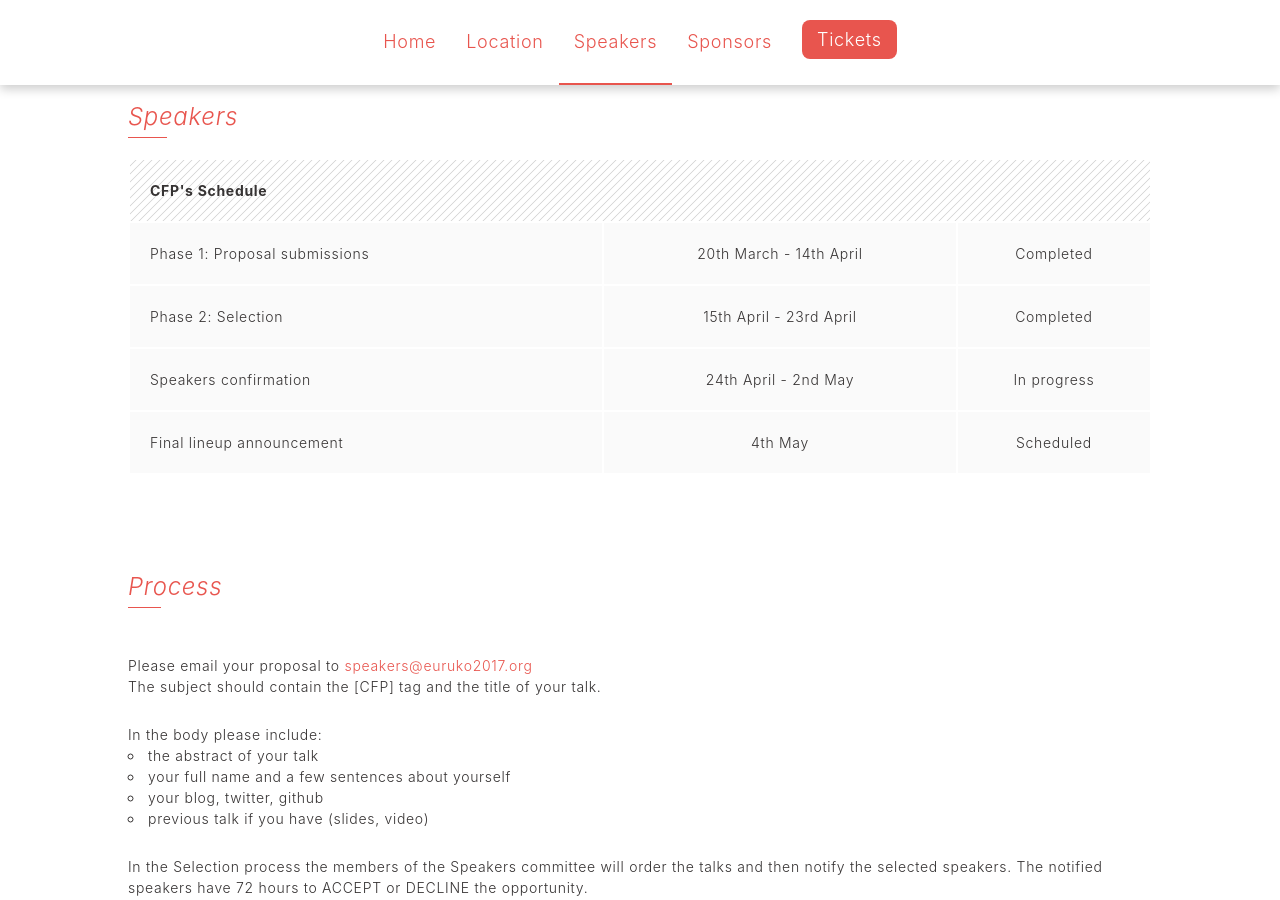
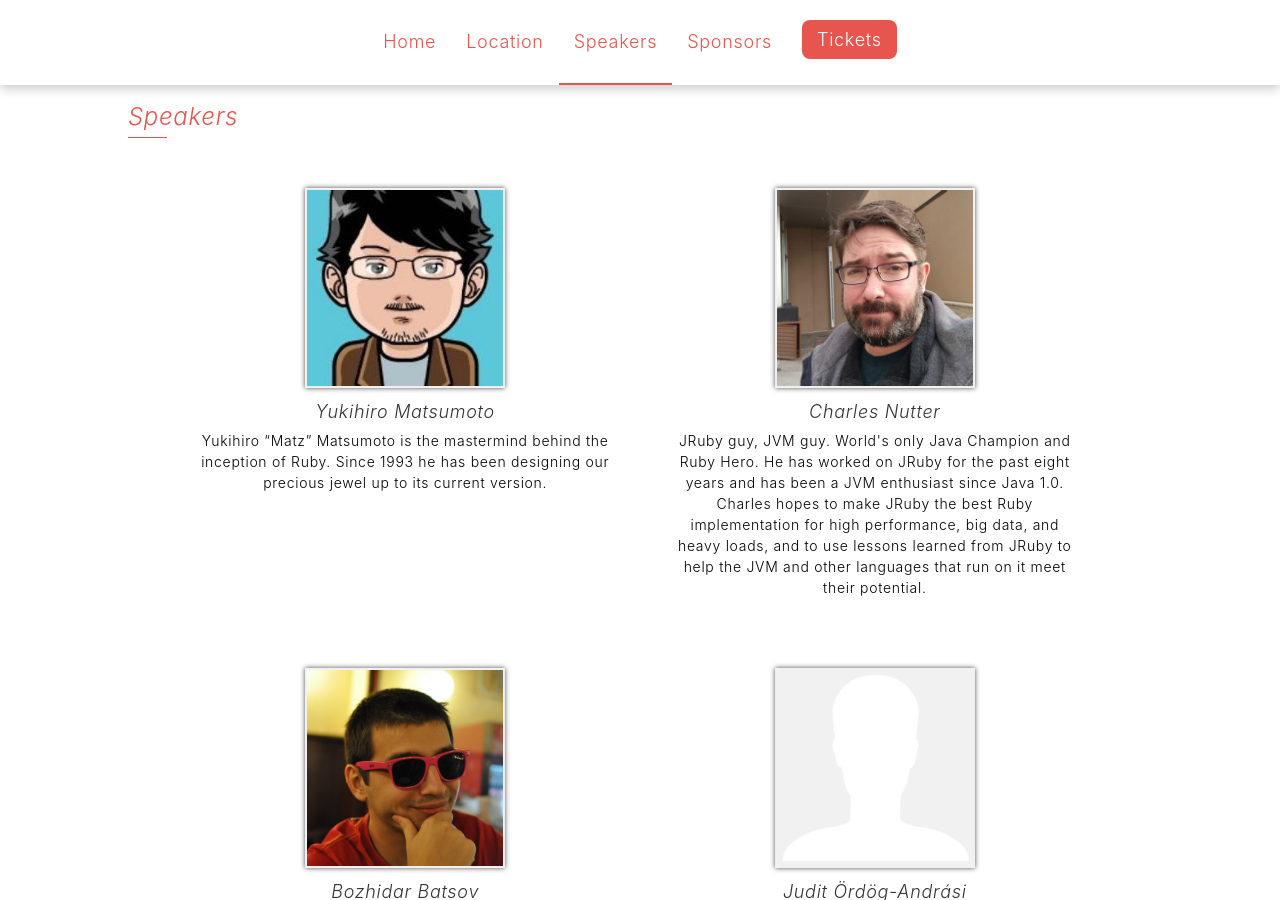
Before and after one commit to euruko/euruko2017.github.io, a Jekyll site: the page built from speakers.html, in a window 1280 px wide and 900 px high. Built offline with Jekyll 4.4.1, drawn with Linux system fonts in a browser that asks for light colours; some of the changed text lies outside the part shown.

Commit message:
Removed CFP's Schedule, moved speakers to top on speakers page

```diff
--- a/speakers.html
+++ b/speakers.html
@@ -5,80 +5,9 @@ menuTitle: Speakers
 permalink: /speakers/
 ---
 <section class="section-speakers">
+
   <div class="section-container section-container--full">
     <h2 class="section__title">Speakers</h2>
-    <div class="table-wrapper">
-      <table>
-        <thead>
-          <tr>
-            <th colspan="3">CFP's Schedule</th>
-          </tr>
-        </thead>
-        <tbody>
-          <tr>
-            <td>Phase 1: Proposal submissions</td>
-            <td>20th March - 14th April</td>
-            <td>Completed</td>
-          </tr>
-          <tr>
-            <td>Phase 2: Selection</td>
-            <td>15th April - 23rd April</td>
-            <td>Completed</td>
-          </tr>
-          <tr>
-            <td>Speakers confirmation</td>
-            <td>24th April - 2nd May</td>
-            <td>In progress</td>
-          </tr>
-          <tr>
-            <td>Final lineup announcement</td>
-            <td>4th May</td>
-            <td>Scheduled</td>
-          </tr>
-        </tbody>
-      </table>
-    </div>
-  </div>
-
-  <div class="section-container section-container--full">
-    <h2 class="section__title">Process</h2>
-    <p>
-      Please email your proposal to <a href="mailto:speakers@euruko2017.org">speakers@euruko2017.org</a><br/>
-      The subject should contain the [CFP] tag and the title of your talk.
-    </p>
-
-    <p>
-      In the body please include:
-      <ul class="section-speakers__cfp-requirements">
-        <li>the abstract of your talk</li>
-        <li>your full name and a few sentences about yourself</li>
-        <li>your blog, twitter, github</li>
-        <li>previous talk if you have (slides, video)</li>
-      </ul>
-    </p>
-
-    <p>
-      In the Selection process the members of the Speakers committee will order the talks and then notify the selected speakers. The notified speakers have 72 hours to ACCEPT or DECLINE the opportunity.<br/>
-      If a speaker declines, the submitter of the next proposal will be contacted.
-    </p>
-  </div>
-
-  <div class="section-container section-container--full">
-    <h2 class="section__title">Selection guidelines</h2>
-    <p>
-      The proposals must follow our <a href="http://berlincodeofconduct.org">code of conduct</a>. Offensive or spamming submissions will not be tolerated. Proposals promoting a product, a company or a service will be discarded.
-    </p>
-    <p>
-      The decision of the proposals will be neutral and strive for being unbiased (irrespective of  gender, race, domain etc.). However the speakers committee reserves the right to reject speakers who spread hate speech, racism or other extremist views.
-    </p>
-  </div>
-
-  <div class="section-container section-container--full">
-    <div class="section-speakers__message">
-      Subscribe our newsletter to receive information about the CFP's and the Speakers
-    </div>
-    {% include subscription-form.html %}
-
     <div class="speakers-container">
       <div class="speaker">
         <img class="speaker__photo" src="/assets/speakers/matz.jpg" alt="Yukihiro Matsumoto">
@@ -314,4 +243,45 @@ permalink: /speakers/
 
     </div>
   </div>
+
+  <div class="section-container section-container--full">
+    <h2 class="section__title">Process</h2>
+    <p>
+      Please email your proposal to <a href="mailto:speakers@euruko2017.org">speakers@euruko2017.org</a><br/>
+      The subject should contain the [CFP] tag and the title of your talk.
+    </p>
+
+    <p>
+      In the body please include:
+      <ul class="section-speakers__cfp-requirements">
+        <li>the abstract of your talk</li>
+        <li>your full name and a few sentences about yourself</li>
+        <li>your blog, twitter, github</li>
+        <li>previous talk if you have (slides, video)</li>
+      </ul>
+    </p>
+
+    <p>
+      In the Selection process the members of the Speakers committee will order the talks and then notify the selected speakers. The notified speakers have 72 hours to ACCEPT or DECLINE the opportunity.<br/>
+      If a speaker declines, the submitter of the next proposal will be contacted.
+    </p>
+  </div>
+
+  <div class="section-container section-container--full">
+    <h2 class="section__title">Selection guidelines</h2>
+    <p>
+      The proposals must follow our <a href="http://berlincodeofconduct.org">code of conduct</a>. Offensive or spamming submissions will not be tolerated. Proposals promoting a product, a company or a service will be discarded.
+    </p>
+    <p>
+      The decision of the proposals will be neutral and strive for being unbiased (irrespective of  gender, race, domain etc.). However the speakers committee reserves the right to reject speakers who spread hate speech, racism or other extremist views.
+    </p>
+  </div>
+
+  <div class="section-container section-container--full">
+    <div class="section-speakers__message">
+      Subscribe our newsletter to receive information about the CFP's and the Speakers
+    </div>
+    {% include subscription-form.html %}
+  </div>
+
 </section>
```
